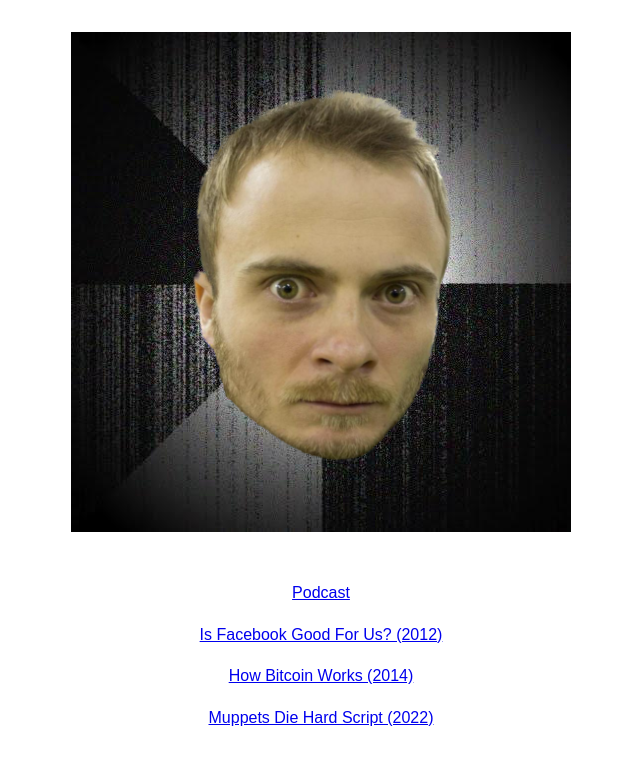
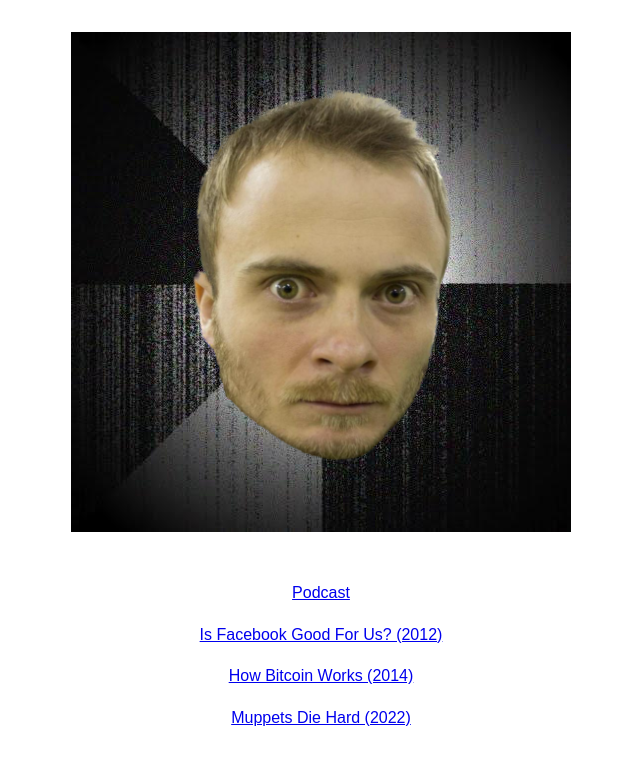
Before and after one commit to vicsz/dzido-site, a plain HTML site: page site/index.html in a window 1280 px wide. Shown: the whole page, without its empty margins (319-959 px from the left). Drawn offline with Linux system fonts and the light colour scheme.

Commit message:
Update index.html

```diff
--- a/site/index.html
+++ b/site/index.html
@@ -27,7 +27,7 @@
 		    <p><a href="https://podcasts.apple.com/ca/podcast/i-think-therefore-i-google/id1517323832" target="_blank">Podcast</a></p>
 		    <p><a href="https://www.amazon.ca/Focus-Facebook-Bad-Dzido-Szoltysek-ebook/dp/B009PAEOIU" target="_blank">Is Facebook Good For Us? (2012)</a></p>
 		    <p><a href="https://www.amazon.ca/How-Bitcoin-Works-Quick-Introduction-ebook/dp/B00OTPG6Y6" target="_blank">How Bitcoin Works (2014)</a></p>
-		    <p><a href="https://www.reddit.com/r/Screenwriting/comments/rjhhg1/a_very_muppet_die_hard_actionmuppetry_77_pages/" target="_blank">Muppets Die Hard Script (2022)</a></p>
+		    <p><a href="https://www.reddit.com/r/Screenwriting/comments/rjhhg1/a_very_muppet_die_hard_actionmuppetry_77_pages/" target="_blank">Muppets Die Hard (2022)</a></p>
 		</section>
     </main>
     <script src="quotes.json" type="application/json" defer></script>
```
